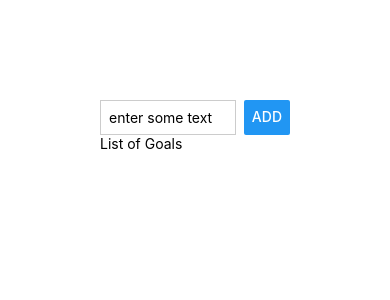
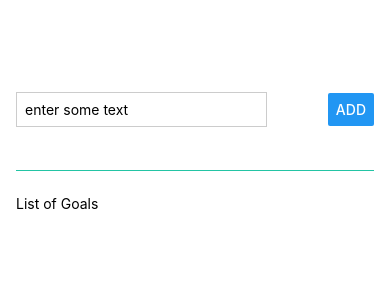
Before and after one commit to benunderdahl/GoalTracker, a React Native app: screen / in a window 390 px wide. Shown: the top 300 px of the page. Built offline with nearby package versions, Linux system fonts and the light colour scheme.

Commit message:
added styling with to views

```diff
--- a/App.js
+++ b/App.js
@@ -4,11 +4,12 @@
   return (
     <View style={styles.appContainer}>
       <View style={styles.inputContainer}>
-      <TextInput style={styles.textInput} placeholder="enter some text" />
-      <Button title="Add"/>
+        <TextInput style={styles.textInput} placeholder="enter some text" />
+        <Button title="Add"/>
       </View>
-      <Text>List of Goals</Text>
-      <View></View>
+      <View style={styles.goalsContainer}>
+        <Text>List of Goals</Text>
+      </View>
 
     </View>
   );
@@ -17,17 +18,28 @@
 
 const styles = StyleSheet.create({
   appContainer: {
-    padding: 100
+    padding: 50,
+    paddingHorizontal: 16,
+    height: '100%',
+    width: '100%'
   },
   inputContainer: {
+    flex: 1,
     flexDirection: "row",
     justifyContent: "space-between",
+    alignItems: "center",
+    marginBottom: 24,
+    borderBottomColor: '#23C4A4',
+    borderBottomWidth: 1,
   },
   textInput: {
     borderWidth: 1,
     borderColor: '#CCCCCC',
-    width: '80%',
+    width: '70%',
     marginRight: 8,
     padding: 8
+  },
+  goalsContainer: {
+    flex: 5,
   }
 })
```
